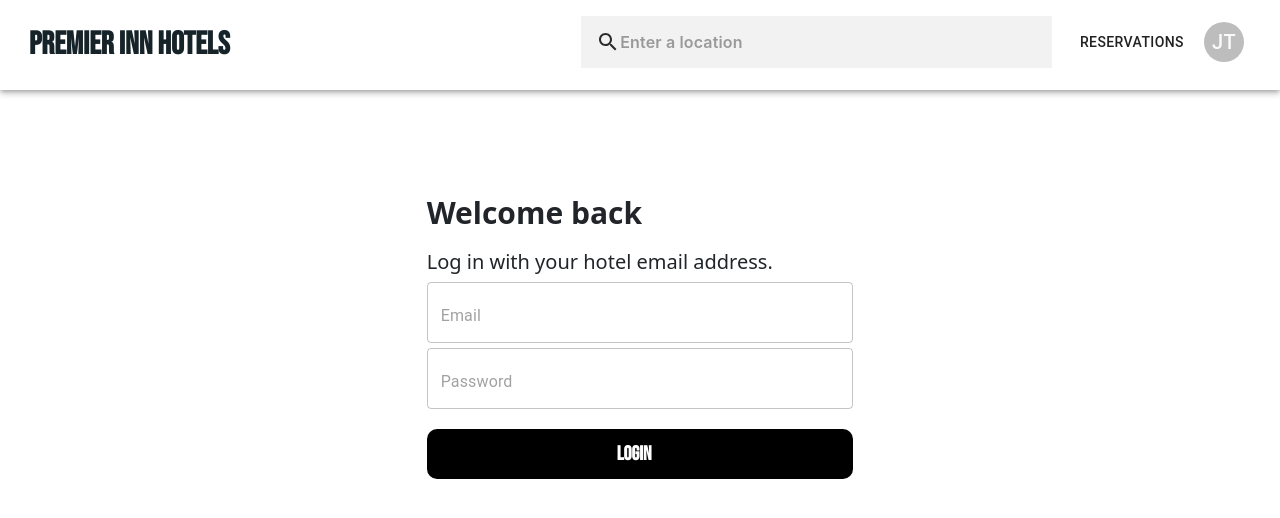
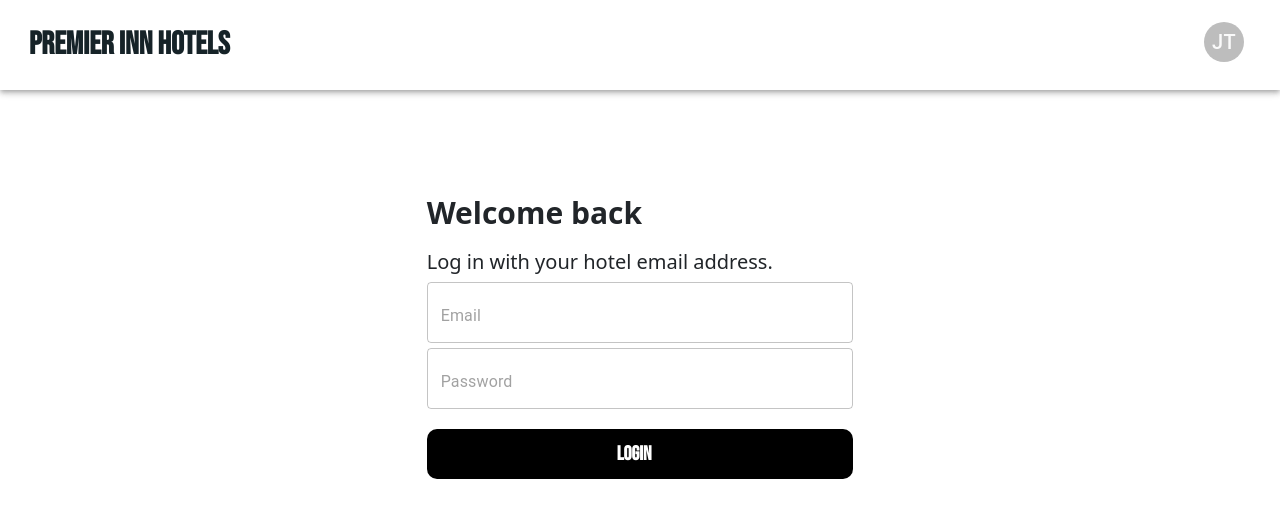
Before and after one commit to gopinathsjsu/team-project-gitassassins, a React (Create React App) app in the folder client/: page /hotelLogin in a window 1280 px wide. Shown: the top 518 px of the page. Built offline with nearby package versions, Linux system fonts and the light colour scheme.

Commit message:
refactor (admin): code clean up, navbar clean up

```diff
--- a/client/src/components/NavigationBar.js
+++ b/client/src/components/NavigationBar.js
@@ -26,7 +26,7 @@ const styles = (theme) => ({
 		flexGrow: 1,
 		fontFamily: "Bebas Neue",
 		fontWeight: "600",
-        cursor :'pointer',
+		cursor: "pointer",
 		"&:hover": {
 			textDecoration: "none",
 		},
@@ -107,7 +107,9 @@ class NavigationBar extends Component {
 
 						<Button name="dummy" className={classes.dummy} />
 
-						{pathname !== "/admin" && (
+						{pathname !== "/admin" ||
+							pathname !== "/hotelLogin" ||
+							(pathname !== "/hotelSignup" && (
 								<InputBase
 									id="location"
 									name="location"
@@ -115,13 +117,41 @@ class NavigationBar extends Component {
 									placeholder="Enter a location"
 									onChange={this.handleChange}
 									startAdornment={
-									<SearchIcon style={{ color: "#2b2b2b" }} />
+										<SearchIcon
+											style={{ color: "#2b2b2b" }}
+										/>
 									}
 								/>
-						)}
+							))}
 
 						{/* signup */}
-						{pathname !== "/admin" && !authenticated && (
+						{pathname !== "/admin" ||
+							pathname !== "/hotelLogin" ||
+							(pathname !== "/hotelSignup" && !authenticated && (
+								<Button
+									className={classes.button}
+									component={Link}
+									to="/signup"
+								>
+									Signup
+								</Button>
+							))}
+
+						{/* login */}
+						{pathname !== "/admin" ||
+							pathname !== "/hotelLogin" ||
+							(pathname !== "/hotelSignup" && !authenticated && (
+								<Button
+									className={classes.button}
+									component={Link}
+									to="/login"
+								>
+									Login
+								</Button>
+							))}
+
+						{/* signup */}
+						{!authenticated && (
 							<Button
 								className={classes.button}
 								component={Link}
@@ -132,7 +162,7 @@ class NavigationBar extends Component {
 						)}
 
 						{/* login */}
-						{pathname !== "/admin" && !authenticated && (
+						{!authenticated && (
 							<Button
 								className={classes.button}
 								component={Link}
@@ -142,43 +172,41 @@ class NavigationBar extends Component {
 							</Button>
 						)}
 
-                        {/* signup */}
-                        {!authenticated && (
-                        <Button className={classes.button} component = {Link} to="/signup" >
-                            Signup
-                        </Button>
-                        )}
-
-                        {/* login */}
-                        {!authenticated && (
-                        <Button className={classes.button} component = {Link} to="/login" >
-                            Login
-                        </Button>
-                        )}
-
-                        {authenticated && (
-                            <Tooltip title="Reservation" >
-                                <Button component = {Link} to="/reservations" >
+						{pathname !== "/admin" ||
+							pathname !== "/hotelLogin" ||
+							(pathname !== "/hotelSignup" &&
+								!authenticated(
+									<Tooltip title="Reservation">
+										<Button
+											component={Link}
+											to="/reservations"
+										>
 											Reservations
 										</Button>
 									</Tooltip>
-                        )}
+								))}
 
 						{authenticated && (
-                            <Tooltip title="Profile" >
-                                <Button component = {Link} to="/" >
-                                    <Avatar>{authenticatedUser.firstName.substring(0,1)}{authenticatedUser.lastName.substring(0,1)}</Avatar>
+							<Tooltip title="Profile">
+								<Button component={Link} to="/">
+									<Avatar>
+										{authenticatedUser.firstName.substring(
+											0,
+											1
+										)}
+										{authenticatedUser.lastName.substring(
+											0,
+											1
+										)}
+									</Avatar>
 								</Button>
 							</Tooltip>
 						)}
-
-
 					</Toolbar>
 				</AppBar>
 			</div>
-        )
+		);
 	}
-
 }
 
 const mapStateToProps = (state) => ({
```
Also changed, not shown: client/src/pages/hotelLogin.js (+0 -16 lines). Lines whose indentation alone changed are shown as unchanged.
